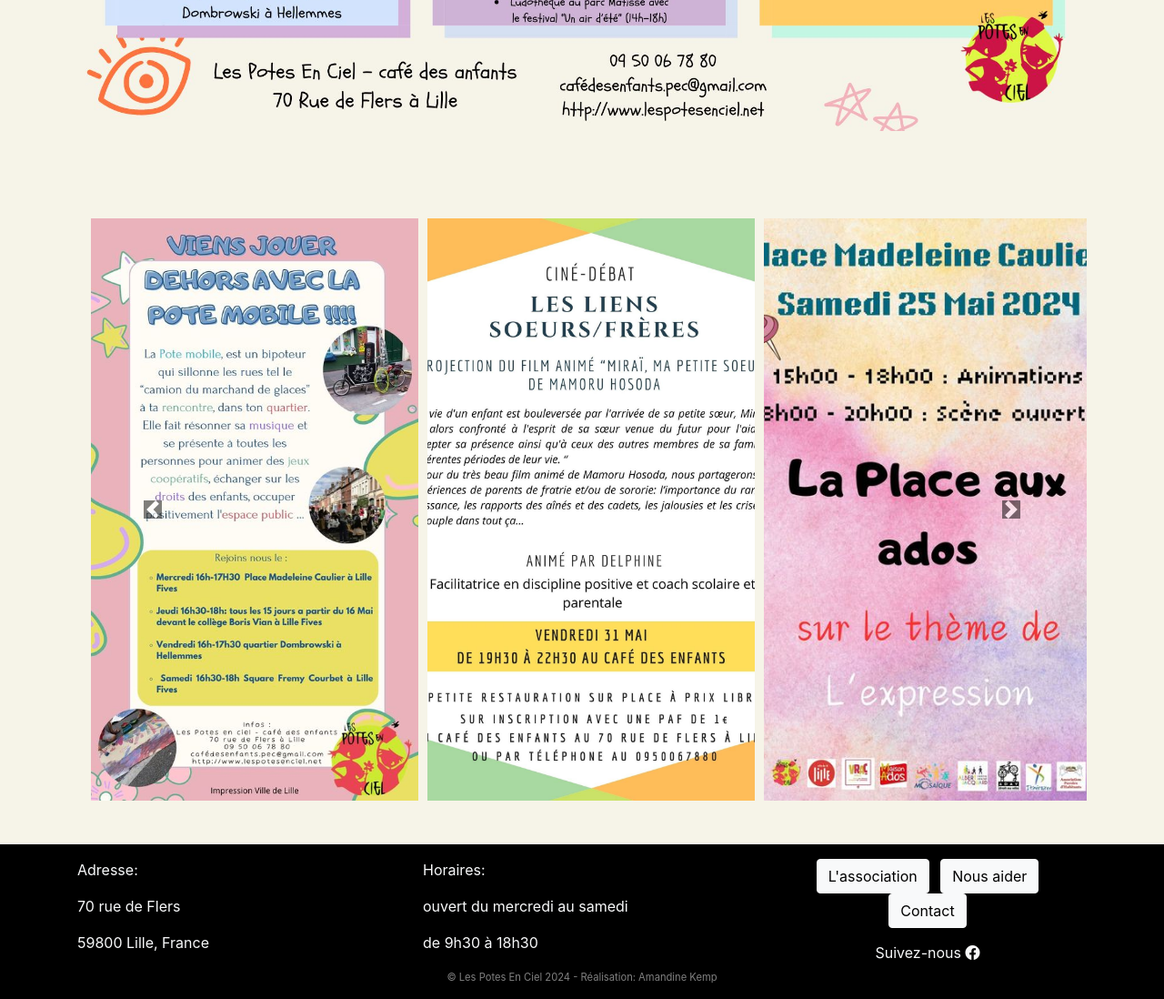
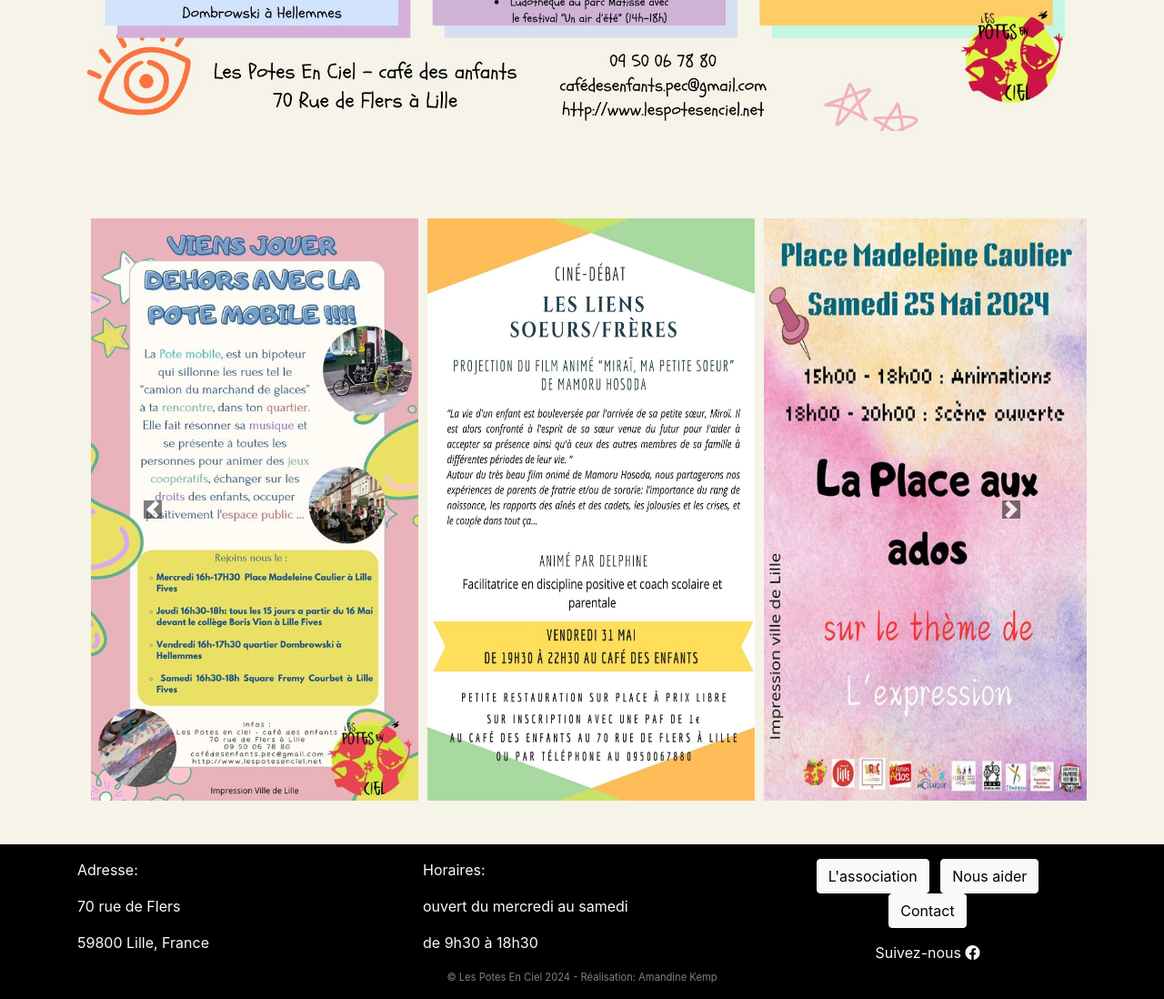
Before and after one commit to amandinekemp/Les_Potes_En_Ciel, a PHP site: page /accueil.html in a window 1280 px wide. Shown: the part 1205-2303 px from the top of the page at 91% size. Run offline with PHP 8.4, Linux system fonts and the light colour scheme.

Commit message:
Fix height image container in carousel

```diff
--- a/style.css
+++ b/style.css
@@ -59,6 +59,7 @@
 /* Carousel activities */
 .activities .carousel-item {
   min-height: 300px;
+  background-size: cover;
 }
 
 .activities .carousel-item-img {
@@ -70,7 +71,8 @@
 .activities .carousel-item-img img {
   width: 100%;
   height: 100%;
-  object-fit: cover;
+  display: inline-block; /* Pour éviter les espaces blancs entre les images */
+  background-size: cover; /* Voir toute l'image dans le conteneur */
 }
 
 .activities .carousel-control-prev-icon,
```
